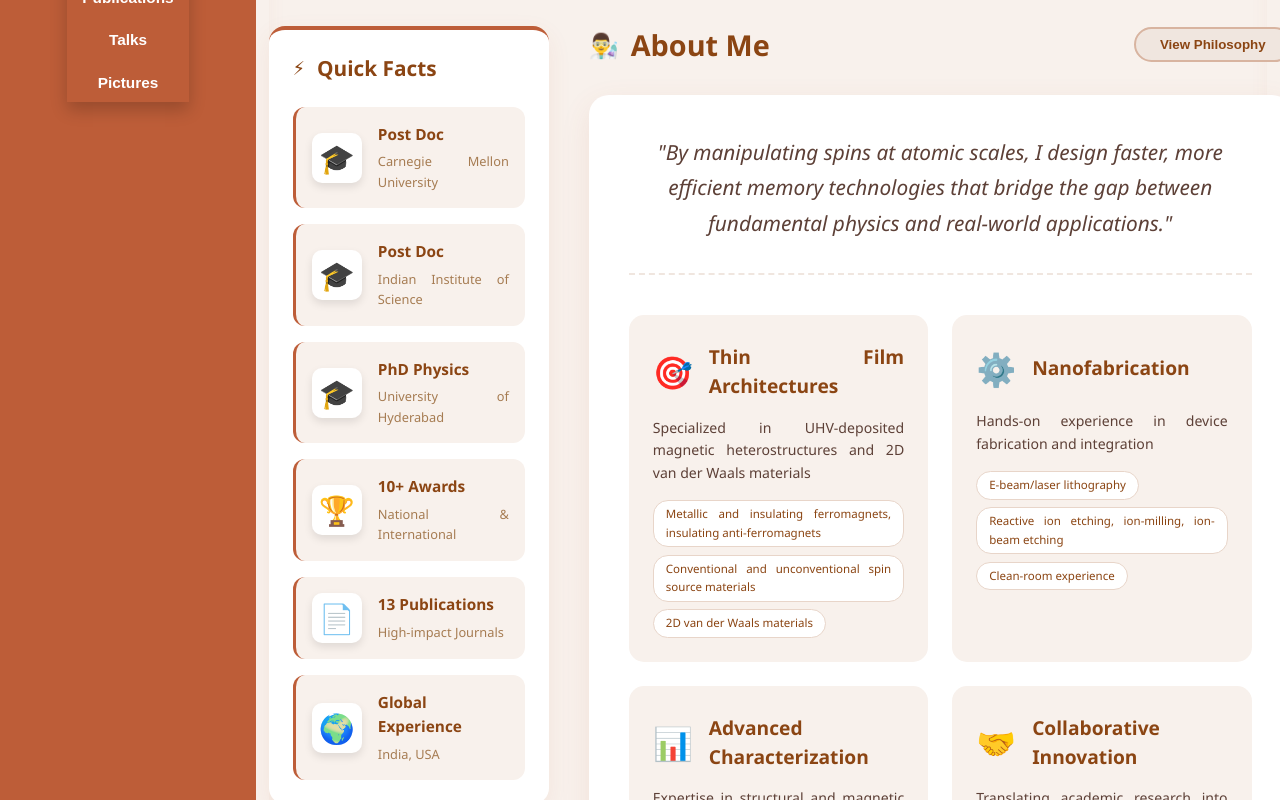
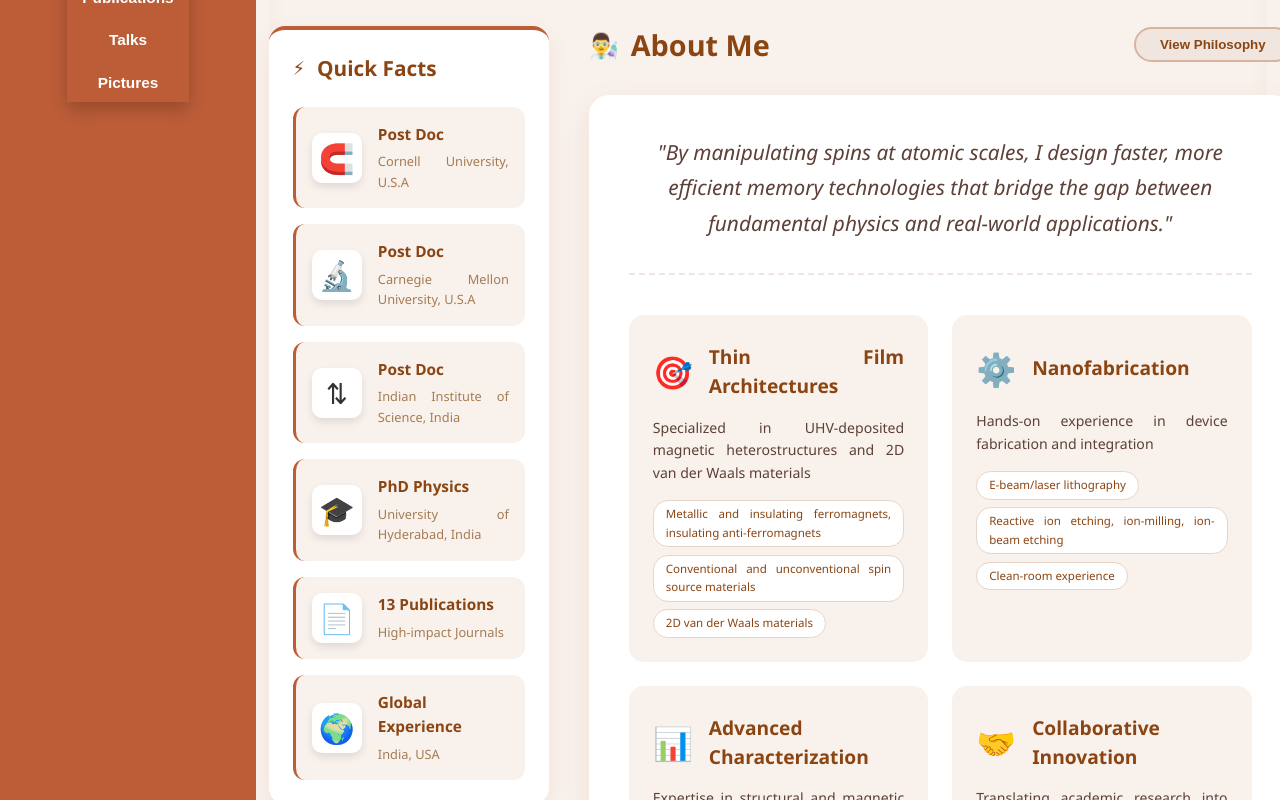
Before and after one commit to umalavanya/ravi-portfolio-react-router-dom, a React (Vite) app: page /about in a window 1280 px wide. Shown: the part 600-1400 px from the top of the page. Built offline with nearby package versions, Linux system fonts and the light colour scheme.

Commit message:
fixing the toggle button

```diff
--- a/src/pages/About.jsx
+++ b/src/pages/About.jsx
@@ -112,20 +112,31 @@ const About = () => {
               Quick Facts
             </h3>
 
+
+
             <div className="fact-cards">
+
               <div className="fact-card">
-                <div className="fact-icon">🎓</div>
+                <div className="fact-icon">🧲</div>
                 <div className="fact-content">
                   <div className="fact-title">Post Doc</div>
-                  <div className="fact-detail">Carnegie Mellon University</div>
+                  <div className="fact-detail">Cornell University, U.S.A</div>
                 </div>
               </div>
 
               <div className="fact-card">
-                <div className="fact-icon">🎓</div>
+                <div className="fact-icon">🔬</div>
                 <div className="fact-content">
                   <div className="fact-title">Post Doc</div>
-                  <div className="fact-detail">Indian Institute of Science</div>
+                  <div className="fact-detail">Carnegie Mellon University, U.S.A</div>
+                </div>
+              </div>
+
+              <div className="fact-card">
+                <div className="fact-icon">⇅</div>
+                <div className="fact-content">
+                  <div className="fact-title">Post Doc</div>
+                  <div className="fact-detail">Indian Institute of Science, India</div>
                 </div>
               </div>
 
@@ -133,17 +144,12 @@ const About = () => {
                 <div className="fact-icon">🎓</div>
                 <div className="fact-content">
                   <div className="fact-title">PhD Physics</div>
-                  <div className="fact-detail">University of Hyderabad</div>
+                  <div className="fact-detail">University of Hyderabad, India</div>
                 </div>
+
               </div>
 
-              <div className="fact-card">
-                <div className="fact-icon">🏆</div>
-                <div className="fact-content">
-                  <div className="fact-title">10+ Awards</div>
-                  <div className="fact-detail">National & International</div>
-                </div>
-              </div>
+
 
               <div className="fact-card">
                 <div className="fact-icon">📄</div>
@@ -185,6 +191,8 @@ const About = () => {
         <div className="about-main">
           {/* About Me Section */}
           <div className="about-me-section">
+
+
             <div className="section-header">
               <h2>
                 <span className="section-icon">👨‍🔬</span>
@@ -329,29 +337,7 @@ const About = () => {
                     </ul>
                   </div>
 
-                  <div className="interest-stats">
-                    <div className="stat-interest">
-                      <div className="stat-icon">📈</div>
-                      <div className="stat-content">
-                        <div className="stat-value">7+ years</div>
-                        <div className="stat-label">Research Experience</div>
-                      </div>
-                    </div>
-                    <div className="stat-interest">
-                      <div className="stat-icon">📊</div>
-                      <div className="stat-content">
-                        <div className="stat-value">13+ papers</div>
-                        <div className="stat-label">Published Research</div>
-                      </div>
-                    </div>
-                    <div className="stat-interest">
-                      <div className="stat-icon">🎯</div>
-                      <div className="stat-content">
-                        <div className="stat-value">Next-Gen</div>
-                        <div className="stat-label">Memory Technologies</div>
-                      </div>
-                    </div>
-                  </div>
+
                 </div>
               </div>
             </div>
@@ -380,7 +366,33 @@ const About = () => {
                 >
                   Next ▶
                 </button>
+
+
               </div>
+
+              <div className="interest-stats">
+                    <div className="stat-interest">
+                      <div className="stat-icon">📈</div>
+                      <div className="stat-content">
+                        <div className="stat-value">7+ years</div>
+                        <div className="stat-label">Research Experience</div>
+                      </div>
+                    </div>
+                    <div className="stat-interest">
+                      <div className="stat-icon">📊</div>
+                      <div className="stat-content">
+                        <div className="stat-value">13+ papers</div>
+                        <div className="stat-label">Published Research</div>
+                      </div>
+                    </div>
+                    <div className="stat-interest">
+                      <div className="stat-icon">🎯</div>
+                      <div className="stat-content">
+                        <div className="stat-value">Next-Gen</div>
+                        <div className="stat-label">Memory Technologies</div>
+                      </div>
+                    </div>
+                  </div>
             </div>
           </div>
 
--- a/src/styles/LeftPane.css
+++ b/src/styles/LeftPane.css
@@ -219,22 +219,30 @@
     /* Show Mobile Header */
     .mobile-header {
         display: flex;
+        justify-content: space-between;
+        align-items: center;
+        width: 100%;
     }
 
-    /* Show Toggle Button on Mobile */
+    /* Show Toggle Button on Mobile - Fixed alignment */
     .mobile-menu-toggle {
         display: flex;
-        align-self: center;
+        align-items: center;
+        justify-content: center;
         margin-left: auto;
+        /* Pushes to the right end */
         margin-right: 0;
+        flex-shrink: 0;
+        /* Prevents shrinking */
     }
 
     .header-container {
         flex: 0 0 70%;
         flex-direction: row;
         justify-content: space-between;
-        align-items: flex-start;
+        align-items: center;
         margin: 0;
+        width: 100%;
     }
 
     .profile-section {
@@ -244,6 +252,8 @@
         margin: 0;
         padding: 0;
         gap: 10px;
+        flex: 1;
+        /* Takes available space */
     }
 
     .profile-pic {
```
